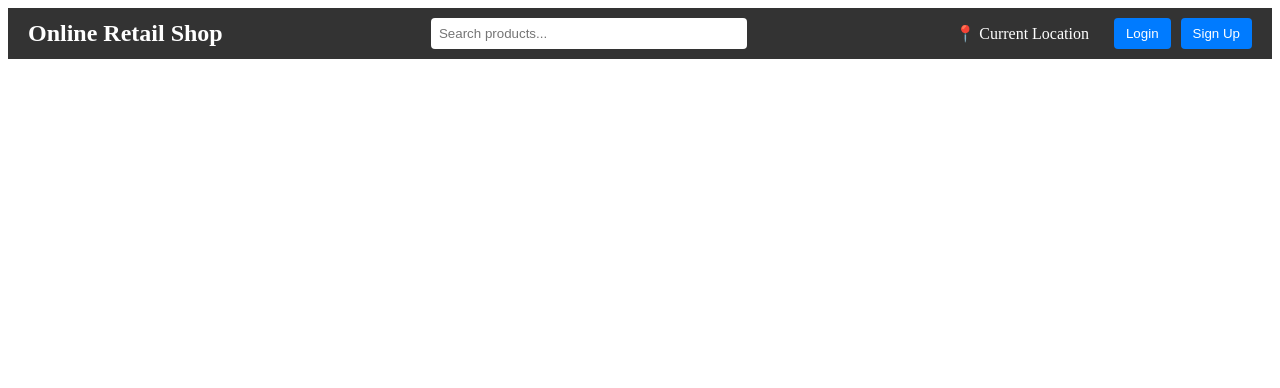
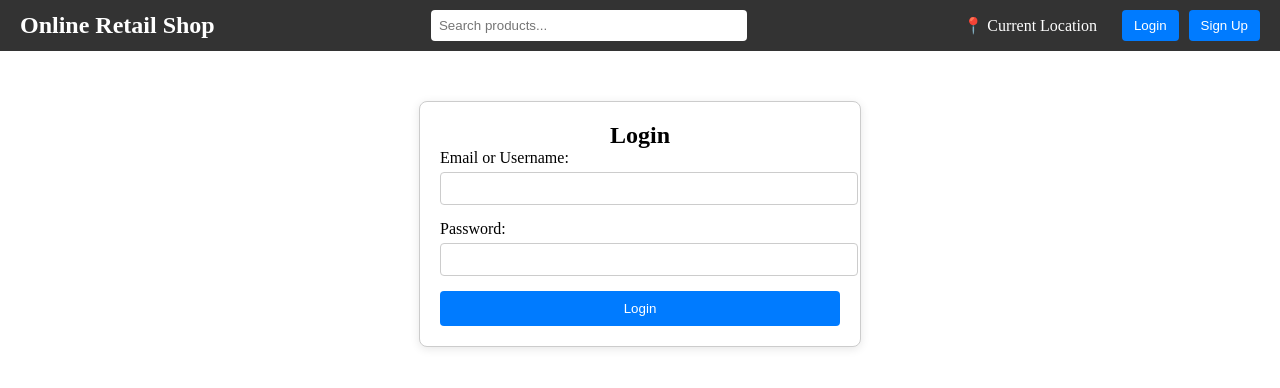
Before and after one commit to sabarinathanfb/online-retail-application-frontend, a React (Create React App) app: page /login in a window 1280 px wide. Shown: the top 388 px of the page. Built offline with nearby package versions, Linux system fonts and the light colour scheme.

Commit message:
Navbar and Login Page routing

```diff
--- a/package.json
+++ b/package.json
@@ -8,6 +8,7 @@
     "@testing-library/user-event": "^13.5.0",
     "react": "^18.3.1",
     "react-dom": "^18.3.1",
+    "react-router-dom": "^6.27.0",
     "react-scripts": "5.0.1",
     "web-vitals": "^2.1.4"
   },
--- a/src/App.js
+++ b/src/App.js
@@ -1,12 +1,20 @@
-import React from 'react';
-import NavBar from './component/NavBar';
+import React, { useState } from 'react';
+import { BrowserRouter as Router, Route, Switch, Routes } from 'react-router-dom';
+import NavBar from './components/NavBar';
+import LoginPage from './components/LoginPage';
 
 function App() {
   return (
-    <div>
-      <NavBar />
-      {/* Other components like product listings will go here */}
-    </div>
+    <Router>
+      <div>
+        <NavBar />
+        <Routes>
+          {/* Route for the login page */}
+          <Route path="/login" element={<LoginPage />} />
+          {/* Add more routes for other components/pages here */}
+        </Routes>
+      </div>
+    </Router>
   );
 }
 
--- /dev/null
+++ b/src/components/LoginPage.js
@@ -0,0 +1,44 @@
+import React, { useState } from 'react';
+import '../styles/LoginPage.css'; // Create this CSS file for styling
+
+function LoginPage() {
+  const [email, setEmail] = useState('');
+  const [password, setPassword] = useState('');
+
+  const handleSubmit = (e) => {
+    e.preventDefault();
+    // Handle login logic here (e.g., API call)
+    console.log('Logging in with', email, password);
+  };
+
+  return (
+    <div className="login-page">
+      <h2>Login</h2>
+      <form onSubmit={handleSubmit}>
+        <div className="form-group">
+          <label htmlFor="email">Email or Username:</label>
+          <input
+            type="text"
+            id="email"
+            value={email}
+            onChange={(e) => setEmail(e.target.value)}
+            required
+          />
+        </div>
+        <div className="form-group">
+          <label htmlFor="password">Password:</label>
+          <input
+            type="password"
+            id="password"
+            value={password}
+            onChange={(e) => setPassword(e.target.value)}
+            required
+          />
+        </div>
+        <button type="submit" className="login-button">Login</button>
+      </form>
+    </div>
+  );
+}
+
+export default LoginPage;
--- a/src/component/NavBar.js
+++ b/src/components/NavBar.js
@@ -1,5 +1,6 @@
 import React from 'react';
-import '../styles/NavBar.css'; // Create this CSS file for styles
+import { Link } from 'react-router-dom'; // Import Link
+import '../styles/NavBar.css';
 
 function NavBar() {
   return (
@@ -12,7 +13,9 @@
       </div>
       <div className="navbar-right">
         <span className="location-icon">📍 Current Location</span>
-        <button className="login-btn">Login</button>
+        <Link to="/login"> {/* Use Link for navigation */}
+          <button className="login-btn">Login</button>
+        </Link>
         <button className="signup-btn">Sign Up</button>
       </div>
     </nav>
--- /dev/null
+++ b/src/styles/LoginPage.css
@@ -0,0 +1,43 @@
+.login-page {
+    max-width: 400px;
+    margin: 50px auto;
+    padding: 20px;
+    border: 1px solid #ccc;
+    border-radius: 8px;
+    box-shadow: 0 2px 10px rgba(0, 0, 0, 0.1);
+    background-color: #fff;
+  }
+
+  h2 {
+    text-align: center;
+  }
+
+  .form-group {
+    margin-bottom: 15px;
+  }
+
+  label {
+    display: block;
+    margin-bottom: 5px;
+  }
+
+  input {
+    width: 100%;
+    padding: 8px;
+    border: 1px solid #ccc;
+    border-radius: 4px;
+  }
+
+  .login-button {
+    width: 100%;
+    padding: 10px;
+    border: none;
+    border-radius: 4px;
+    background-color: #007bff; /* Bootstrap primary color */
+    color: white;
+    cursor: pointer;
+  }
+
+  .login-button:hover {
+    background-color: #0056b3; /* Darker blue on hover */
+  }
--- a/src/styles/NavBar.css
+++ b/src/styles/NavBar.css
@@ -1,3 +1,7 @@
+*{
+  margin: 0;
+
+}
 .navbar {
   justify-content: space-between;
   display: flex;
@@ -34,8 +38,7 @@
   margin-right: 15px;
 }
 
-  .login-btn,
-.signup-btn {
+.login-btn,.signup-btn {
   margin-left: 10px;
   padding: 8px 12px;
   border: none;
```
Also changed, not shown: 1 other file (tests, documents, lock files or other folders). Lines whose indentation alone changed are shown as unchanged.
